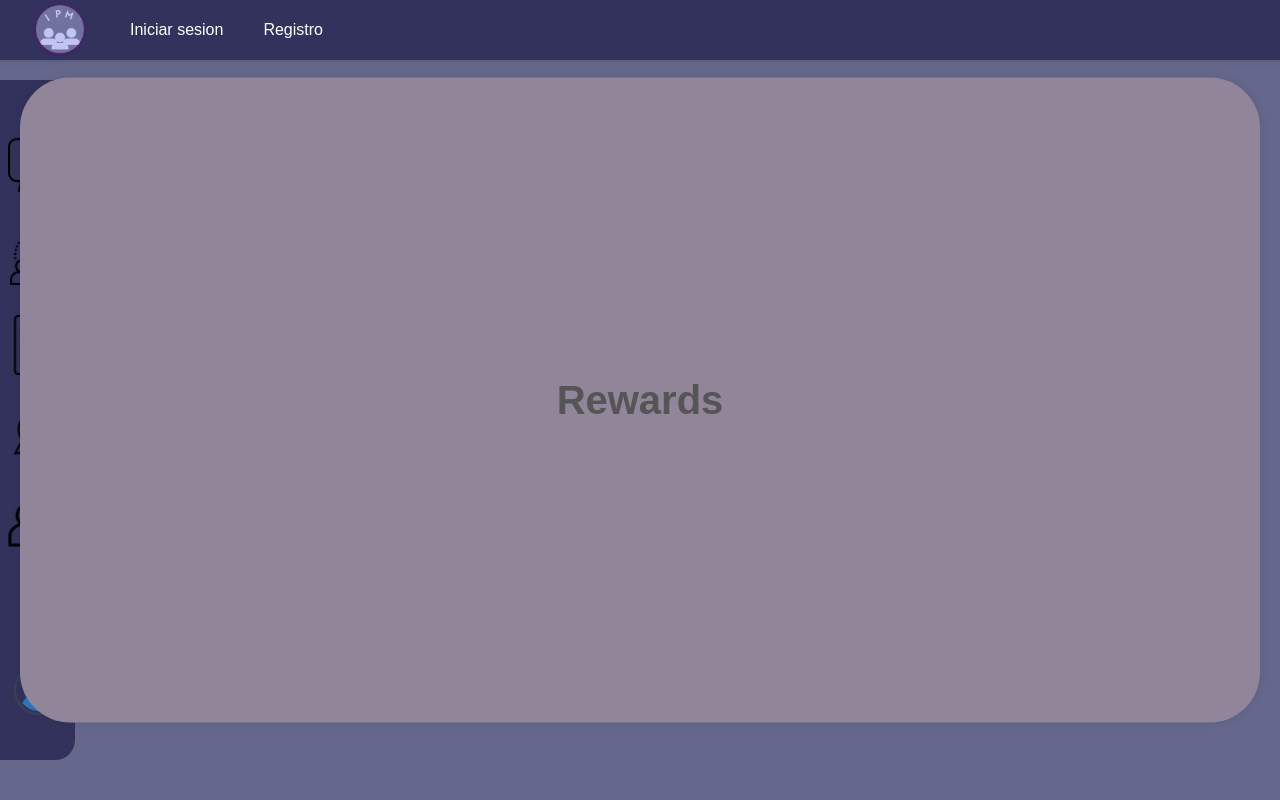
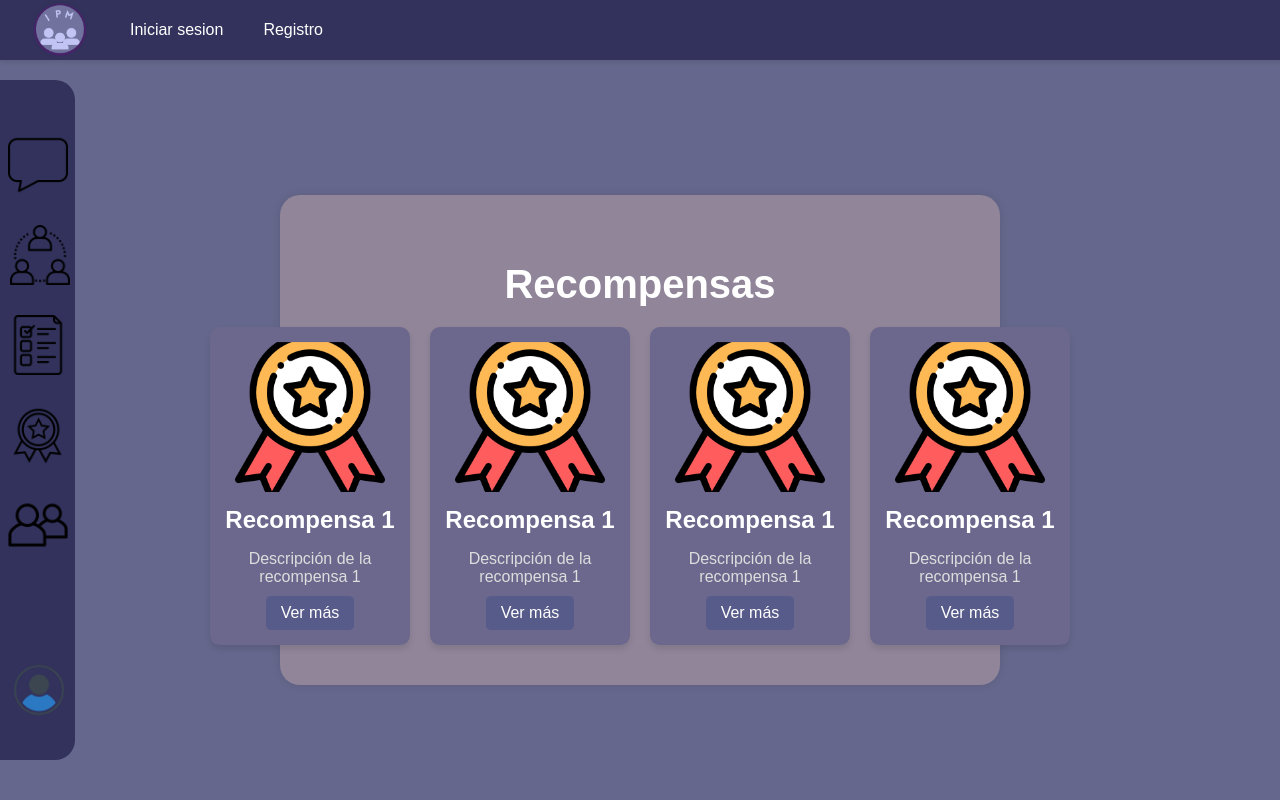
Before and after one commit to hellzey/IMP-llamadas-y-mensajes, a PHP site: page /reward.php in a window 1280 px wide. Run offline with PHP 8.4, Linux system fonts and the light colour scheme.

Commit message:
recompensas

```diff
--- a/poi/poi/css/Recompensas.css
+++ b/poi/poi/css/Recompensas.css
@@ -1,4 +1,4 @@
-/* Estilos para el body con id "main-body" */
+/* Estilos generales */
 #main-body {
     font-family: Arial, sans-serif;
     background-color: #65678c;
@@ -7,26 +7,90 @@
     padding: 0;
     display: flex;
     align-items: center;
+    justify-content: center;
     height: 100vh;
 }
 
-/* Estilos para el contenedor con id "main-container" */
+/* Contenedor principal */
 #main-container {
     text-align: center;
     background-color: #908599;
-    padding: 300px;
+    padding: 40px;
     width: 50%;
-    border-radius: 50px;
+    border-radius: 20px;
     box-shadow: 0 0 10px rgba(0, 0, 0, 0.1);
     position: absolute;
-    top: 50%;
+    top: 55%;
     left: 50%;
     transform: translate(-50%, -50%);
+    display: flex;
+    flex-direction: column;
+    align-items: center;
 }
 
-/* Estilos para el h1 con id "main-heading" */
-#main-heading {
+/* Título principal */
+.Recompensas h1 {
     font-size: 2.5em;
-    margin: 0;
-    color: #555;
+    margin-bottom: 20px;
+    color: #fff;
 }
+
+/* Contenedor de recompensas en cuadrícula */
+.recompensas-container {
+    display: grid;
+    grid-template-columns: repeat(auto-fit, minmax(200px, 1fr));
+    gap: 20px;
+    width: 100%;
+    max-width: 900px;
+}
+
+/* Cada recompensa en un recuadro */
+.Recompensa {
+    background-color: #6c678d;
+    padding: 15px;
+    border-radius: 10px;
+    text-align: center;
+    box-shadow: 0 4px 6px rgba(0, 0, 0, 0.1);
+    transition: transform 0.2s ease-in-out;
+}
+
+.Recompensa:hover {
+    transform: scale(1.05);
+}
+
+/* Imagen de recompensa */
+.Recompensa img {
+    width: 100%;
+    max-height: 150px;
+    border-radius: 10px;
+    object-fit: cover;
+}
+
+/* Nombre de la recompensa */
+.Recompensa h2 {
+    font-size: 1.5em;
+    color: #fff;
+    margin: 10px 0;
+}
+
+/* Descripción */
+.Recompensa p {
+    font-size: 1em;
+    color: #ddd;
+    margin-bottom: 10px;
+}
+
+/* Botón de "Ver más" */
+.Recompensa a {
+    display: inline-block;
+    padding: 8px 15px;
+    background-color: #575b89;
+    color: white;
+    text-decoration: none;
+    border-radius: 5px;
+    transition: background 0.3s ease;
+}
+
+.Recompensa a:hover {
+    background-color: #47436d;
+}
--- a/poi/poi/reward.php
+++ b/poi/poi/reward.php
@@ -10,8 +10,37 @@
     <?php include 'navtop.php'; ?>
     <?php include 'navleft.php'; ?>
 
-    <div class="container" id="main-container">
-        <h1 id="main-heading">Rewards</h1>
+    <div id="main-container">
+        <div class="Recompensas">
+            <h1>Recompensas</h1>
+            <div class="recompensas-container">
+                <div class="Recompensa">
+                    <img src="media/logo-reward.png" alt="Recompensa 1">
+                    <h2>Recompensa 1</h2>
+                    <p>Descripción de la recompensa 1</p>
+                    <a href="equipos.php">Ver más</a>
+                </div>
+                <div class="Recompensa">
+                    <img src="media/logo-reward.png" alt="Recompensa 1">
+                    <h2>Recompensa 1</h2>
+                    <p>Descripción de la recompensa 1</p>
+                    <a href="equipos.php">Ver más</a>
+                </div>
+                <div class="Recompensa">
+                    <img src="media/logo-reward.png" alt="Recompensa 1">
+                    <h2>Recompensa 1</h2>
+                    <p>Descripción de la recompensa 1</p>
+                    <a href="equipos.php">Ver más</a>
+                </div>
+                <div class="Recompensa">
+                    <img src="media/logo-reward.png" alt="Recompensa 1">
+                    <h2>Recompensa 1</h2>
+                    <p>Descripción de la recompensa 1</p>
+                    <a href="equipos.php">Ver más</a>
+                </div>
+
+            </div>
+        </div>
     </div>
 </body>
 </html>
```
Also changed, not shown: poi/poi/media/logo-reward.png (added).
